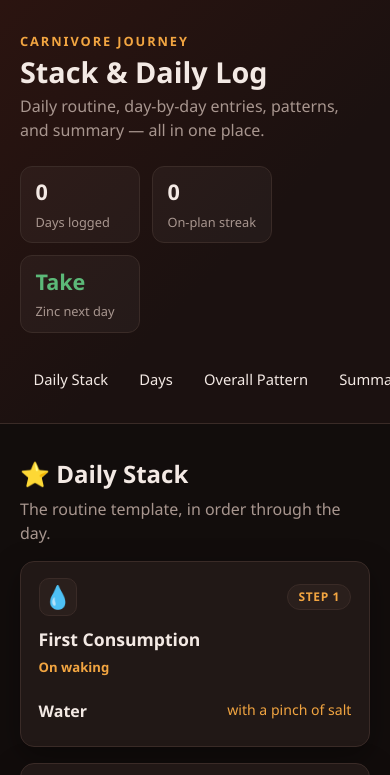
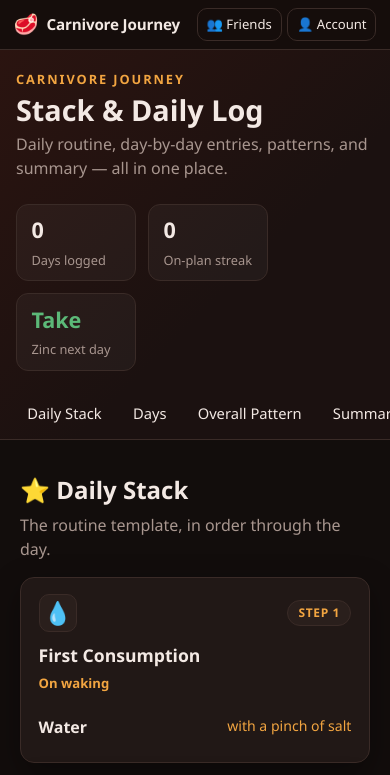
Before and after one commit to millertime90/carnivore, a plain HTML site: page index.html in a window 390 px wide. Shown: the top 775 px of the page. Drawn offline with Linux system fonts and the light colour scheme.

Commit message:
Add responsive top navigation bar for Friends and Account buttons on mobile

```diff
--- a/frontend/styles.css
+++ b/frontend/styles.css
@@ -52,10 +52,33 @@ li + li { margin-top: 0.25rem; }
 .stat.zinc-take b { color: var(--ok); }
 .stat.zinc-skip b { color: var(--warn); }
 
+/* ── Top Navigation Bar ── */
+.top-bar {
+  background: rgba(22, 14, 12, 0.94);
+  backdrop-filter: blur(10px);
+  -webkit-backdrop-filter: blur(10px);
+  border-bottom: 1px solid var(--line);
+  position: sticky; top: 0; z-index: 80;
+}
+.top-bar-inner {
+  max-width: 1150px; margin: 0 auto; padding: 0.65rem 1.25rem;
+  display: flex; justify-content: space-between; align-items: center; gap: 0.75rem;
+}
+.brand {
+  display: flex; align-items: center; gap: 0.5rem; text-decoration: none;
+  font-weight: 700; font-size: 1.05rem; color: var(--text); letter-spacing: -0.01em;
+}
+.brand:hover { color: var(--accent-2); }
+.brand-flame { font-size: 1.25rem; line-height: 1; }
+.brand-name { white-space: nowrap; }
+.top-actions {
+  display: flex; align-items: center; gap: 0.5rem; flex-shrink: 0;
+}
+
 .tabs {
-  position: sticky; top: 0; z-index: 10;
   display: flex; gap: 0.25rem; overflow-x: auto;
   max-width: 1150px; margin: 0 auto; padding: 0.5rem 1.25rem;
+  -webkit-overflow-scrolling: touch;
 }
 .tabs a {
   color: var(--text); text-decoration: none; padding: 0.45rem 0.85rem; border-radius: 999px;
@@ -264,14 +287,15 @@ textarea { resize: vertical; }
 }
 .toast.show { transform: translateX(-50%) translateY(0); }
 
-/* ── Modal & Auth ── */
-.account-btn { margin-left: 0.5rem; }
+.account-btn {
+  max-width: 140px; overflow: hidden; text-overflow: ellipsis; white-space: nowrap;
+}
 .modal-backdrop {
   position: fixed; inset: 0; background: rgba(0, 0, 0, 0.7);
-  display: grid; place-items: center; z-index: 100; padding: 1rem;
+  display: grid; place-items: center; z-index: 500; padding: 1rem;
 }
 /* Dialogs that open on top of another modal (e.g. from inside Friends) must stack above it */
-#confirmModal, #leadModal { z-index: 200; }
+#confirmModal, #leadModal { z-index: 600; }
 .modal-backdrop[hidden] { display: none !important; }
 .modal-content {
   width: 100%; max-width: 420px; padding: 1.5rem; position: relative;
@@ -317,7 +341,7 @@ textarea { resize: vertical; }
 
 /* ── Observer Mode Banner ── */
 .observer-banner {
-  position: sticky; top: 0; z-index: 90;
+  position: sticky; top: 48px; z-index: 75;
   background: linear-gradient(90deg, #6e320f, #9c4b1a);
   border-bottom: 2px solid var(--accent-2);
   color: #fff; padding: 0.65rem 1.25rem; box-shadow: 0 4px 12px rgba(0,0,0,0.4);
@@ -376,3 +400,14 @@ body.observer-mode [data-edit], body.observer-mode [data-del] { display: none !i
 body.observer-mode #editPattern, body.observer-mode #editSummary, body.observer-mode #resetAutoSummary { display: none !important; }
 body.observer-mode .footer-actions { display: none !important; }
 body.observer-mode #navLogBtn { display: none !important; }
+
+/* ── Responsive Mobile Optimizations ── */
+@media (max-width: 600px) {
+  .hero-inner { padding: 1.25rem 1rem 1rem; }
+  .top-bar-inner { padding: 0.5rem 0.85rem; }
+  .brand-name { font-size: 0.95rem; }
+  .top-actions { gap: 0.35rem; }
+  .top-actions .btn.sm { padding: 0.35rem 0.55rem; font-size: 0.82rem; }
+  .account-btn { max-width: 105px; }
+  .tabs { padding: 0.5rem 0.85rem; }
+}
--- a/frontend/sw.js
+++ b/frontend/sw.js
@@ -1,4 +1,4 @@
-const CACHE_NAME = 'carnivore-app-v6';
+const CACHE_NAME = 'carnivore-app-v7';
 const ASSETS = [
   './',
   './index.html',
--- a/index.html
+++ b/index.html
@@ -10,10 +10,24 @@
   <meta name="apple-mobile-web-app-title" content="Carnivore" />
   <link rel="apple-touch-icon" href="icon-192.png" />
   <link rel="manifest" href="manifest.json" />
-  <link rel="stylesheet" href="styles.css?v=6" />
+  <link rel="stylesheet" href="styles.css?v=7" />
   <script src="https://accounts.google.com/gsi/client" async defer></script>
 </head>
 <body>
+  <!-- ───────── Top Navigation Bar ───────── -->
+  <nav class="top-bar">
+    <div class="top-bar-inner">
+      <div class="brand">
+        <span class="brand-flame">🥩</span>
+        <span class="brand-name">Carnivore Journey</span>
+      </div>
+      <div class="top-actions">
+        <button class="btn ghost sm friends-btn" id="friendsBtn" type="button">👥 Friends <span class="badge" id="friendsBadge" hidden>0</span></button>
+        <button class="btn ghost sm account-btn" id="authBtn" type="button">👤 Account</button>
+      </div>
+    </div>
+  </nav>
+
   <header class="hero">
     <div class="hero-inner">
       <div>
@@ -29,8 +43,6 @@
       <a href="#pattern">Overall Pattern</a>
       <a href="#summary">Summary</a>
       <a href="#log" class="cta" id="navLogBtn">+ Log a Day</a>
-      <button class="btn ghost sm friends-btn" id="friendsBtn" type="button">👥 Friends <span class="badge" id="friendsBadge" hidden>0</span></button>
-      <button class="btn ghost sm account-btn" id="authBtn" type="button">👤 Account</button>
     </nav>
   </header>
 
@@ -396,13 +408,13 @@
     <option value="Sports"></option>
   </datalist>
 
-  <script src="data.js?v=6"></script>
-  <script src="storage.js?v=6"></script>
-  <script src="app.js?v=6"></script>
+  <script src="data.js?v=7"></script>
+  <script src="storage.js?v=7"></script>
+  <script src="app.js?v=7"></script>
   <script>
     if ('serviceWorker' in navigator) {
       window.addEventListener('load', () => {
-        navigator.serviceWorker.register('sw.js?v=6').then((reg) => {
+        navigator.serviceWorker.register('sw.js?v=7').then((reg) => {
           reg.update();
         }).catch(() => {});
       });
--- a/styles.css
+++ b/styles.css
@@ -52,10 +52,33 @@ li + li { margin-top: 0.25rem; }
 .stat.zinc-take b { color: var(--ok); }
 .stat.zinc-skip b { color: var(--warn); }
 
+/* ── Top Navigation Bar ── */
+.top-bar {
+  background: rgba(22, 14, 12, 0.94);
+  backdrop-filter: blur(10px);
+  -webkit-backdrop-filter: blur(10px);
+  border-bottom: 1px solid var(--line);
+  position: sticky; top: 0; z-index: 80;
+}
+.top-bar-inner {
+  max-width: 1150px; margin: 0 auto; padding: 0.65rem 1.25rem;
+  display: flex; justify-content: space-between; align-items: center; gap: 0.75rem;
+}
+.brand {
+  display: flex; align-items: center; gap: 0.5rem; text-decoration: none;
+  font-weight: 700; font-size: 1.05rem; color: var(--text); letter-spacing: -0.01em;
+}
+.brand:hover { color: var(--accent-2); }
+.brand-flame { font-size: 1.25rem; line-height: 1; }
+.brand-name { white-space: nowrap; }
+.top-actions {
+  display: flex; align-items: center; gap: 0.5rem; flex-shrink: 0;
+}
+
 .tabs {
-  position: sticky; top: 0; z-index: 10;
   display: flex; gap: 0.25rem; overflow-x: auto;
   max-width: 1150px; margin: 0 auto; padding: 0.5rem 1.25rem;
+  -webkit-overflow-scrolling: touch;
 }
 .tabs a {
   color: var(--text); text-decoration: none; padding: 0.45rem 0.85rem; border-radius: 999px;
@@ -264,14 +287,15 @@ textarea { resize: vertical; }
 }
 .toast.show { transform: translateX(-50%) translateY(0); }
 
-/* ── Modal & Auth ── */
-.account-btn { margin-left: 0.5rem; }
+.account-btn {
+  max-width: 140px; overflow: hidden; text-overflow: ellipsis; white-space: nowrap;
+}
 .modal-backdrop {
   position: fixed; inset: 0; background: rgba(0, 0, 0, 0.7);
-  display: grid; place-items: center; z-index: 100; padding: 1rem;
+  display: grid; place-items: center; z-index: 500; padding: 1rem;
 }
 /* Dialogs that open on top of another modal (e.g. from inside Friends) must stack above it */
-#confirmModal, #leadModal { z-index: 200; }
+#confirmModal, #leadModal { z-index: 600; }
 .modal-backdrop[hidden] { display: none !important; }
 .modal-content {
   width: 100%; max-width: 420px; padding: 1.5rem; position: relative;
@@ -317,7 +341,7 @@ textarea { resize: vertical; }
 
 /* ── Observer Mode Banner ── */
 .observer-banner {
-  position: sticky; top: 0; z-index: 90;
+  position: sticky; top: 48px; z-index: 75;
   background: linear-gradient(90deg, #6e320f, #9c4b1a);
   border-bottom: 2px solid var(--accent-2);
   color: #fff; padding: 0.65rem 1.25rem; box-shadow: 0 4px 12px rgba(0,0,0,0.4);
@@ -376,3 +400,14 @@ body.observer-mode [data-edit], body.observer-mode [data-del] { display: none !i
 body.observer-mode #editPattern, body.observer-mode #editSummary, body.observer-mode #resetAutoSummary { display: none !important; }
 body.observer-mode .footer-actions { display: none !important; }
 body.observer-mode #navLogBtn { display: none !important; }
+
+/* ── Responsive Mobile Optimizations ── */
+@media (max-width: 600px) {
+  .hero-inner { padding: 1.25rem 1rem 1rem; }
+  .top-bar-inner { padding: 0.5rem 0.85rem; }
+  .brand-name { font-size: 0.95rem; }
+  .top-actions { gap: 0.35rem; }
+  .top-actions .btn.sm { padding: 0.35rem 0.55rem; font-size: 0.82rem; }
+  .account-btn { max-width: 105px; }
+  .tabs { padding: 0.5rem 0.85rem; }
+}
--- a/sw.js
+++ b/sw.js
@@ -1,4 +1,4 @@
-const CACHE_NAME = 'carnivore-app-v6';
+const CACHE_NAME = 'carnivore-app-v7';
 const ASSETS = [
   './',
   './index.html',
```
Also changed, not shown: frontend/index.html (+19 -7 lines).
